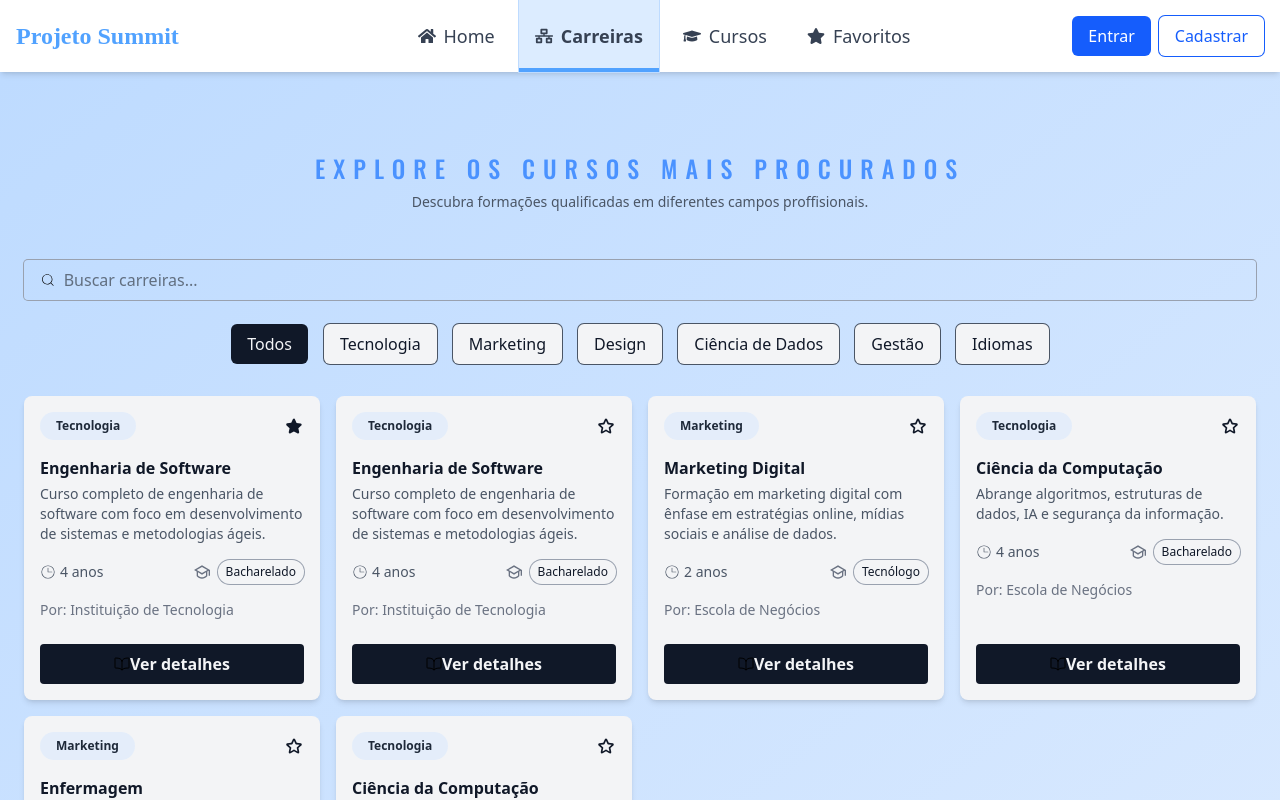
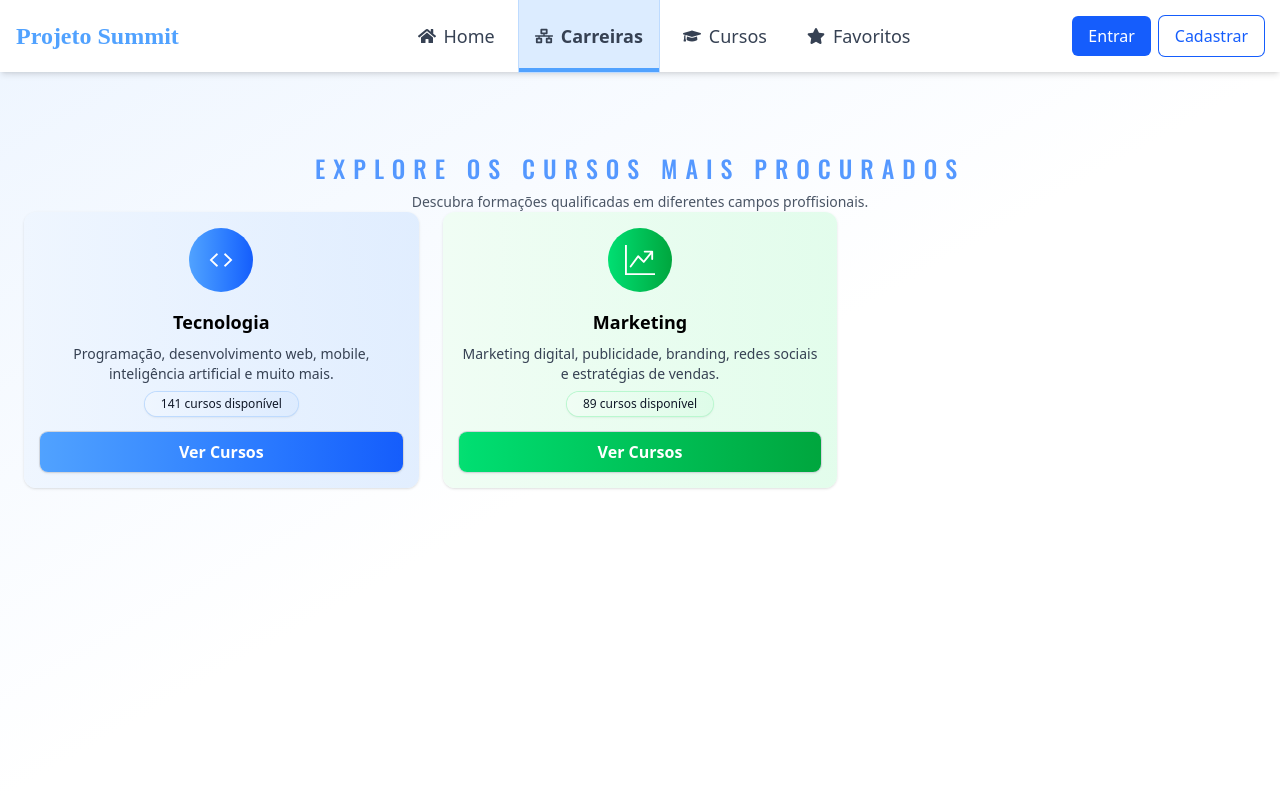
Before and after one commit to ThiagoMotejunas/Summit_Client, a React (Vite) app: page /Summit_Client/carriers in a window 1280 px wide. Shown: the top 800 px of the page. Built offline with nearby package versions, Linux system fonts and the light colour scheme; a web font is replaced by a local one.

Commit message:
feat: Carrier card

```diff
--- a/src/components/CarrierCard.tsx
+++ b/src/components/CarrierCard.tsx
@@ -1,55 +1,61 @@
-import React from 'react'
-import { CiClock2 } from 'react-icons/ci';
-import { RiGraduationCapLine } from 'react-icons/ri';
+import React from 'react';
 import { IoBookOutline } from 'react-icons/io5';
 import { Link } from 'react-router-dom';
-import { TiStarFullOutline, TiStarOutline } from 'react-icons/ti';
+import { IoIosCode } from 'react-icons/io';
+import { BsGraphUpArrow } from 'react-icons/bs';
 import type { CarrierCardDto } from '../dtos/CarrierCardDto';
 
+const IconClass = {
+    tecnologia: {
+        card_bg: "bg-gradient-to-r from-blue-50 to-blue-100/80",
+        icon: <IoIosCode />,
+        icon_bg: 'bg-gradient-to-r from-blue-400 to-blue-600',
+        ring: 'ring ring-blue-200'
+    },
+    marketing: {
+        card_bg: "bg-gradient-to-r from-green-50 to-green-100/80",
+        icon: <BsGraphUpArrow />,
+        icon_bg: 'bg-gradient-to-r from-green-400 to-green-600',
+        ring: 'ring ring-green-200'
+    },
+} as const;
+
+type CarrierKey = keyof typeof IconClass;
+
 interface CarrierCardProp {
-  carrier: CarrierCardDto;
+    carrier: CarrierCardDto;
 }
 
 const CarrierCard: React.FC<CarrierCardProp> = ({ carrier }) => {
-  return (
-    <div className='flex flex-col justify-between bg-gray-100 p-4 rounded-lg shadow-md w-full max-w-[24rem] h-full'>
-      <div>
-        <div className='flex items-center justify-between w-full'>
-          <p className='py-1.5 px-4 w-fit text-xs text-gray-800 bg-blue-100/60 font-semibold rounded-full'>{carrier.category.name}</p>
-          <span className='text-xl text-gray-900'>
-            {carrier.favorite ? <TiStarFullOutline /> : <TiStarOutline />}
-          </span>
+    const carrierKey = carrier.name.toLowerCase() as CarrierKey;
+
+    const carrierConfig = IconClass[carrierKey] || {
+        card_bg: "bg-gradient-to-r from-gray-50 to-gray-100/80",
+        icon: <IoBookOutline />,
+        icon_bg: 'bg-gradient-to-r from-gray-400 to-gray-600',
+    };
+
+    return (
+        <div className={`p-4 rounded-xl shadow-sm cursor-pointer ${carrierConfig.card_bg}`}>
+            <div className='flex justify-center'>
+                <div className={`flex justify-center items-center w-[4rem] aspect-square rounded-full ${carrierConfig.icon_bg} text-3xl text-white`}>
+                    {carrierConfig.icon}
+                </div>
+            </div>
+            <div className='flex flex-col items-center justify-center gap-2 mt-4'>
+                <h2 className='text-center font-semibold text-lg'>{carrier.name}</h2>
+                <p className='text-gray-700 text-sm text-center'>{carrier.description}</p>
+                <p className={`py-1 px-4 ${carrierConfig.card_bg} shadow-sm ${carrierConfig.ring} rounded-full text-center text-xs text-gray-900`}>
+                    {carrier.coursesAmount} cursos disponível
+                </p>
+            </div>
+            <div className={`w-full text-center py-2 rounded-lg ${carrierConfig.icon_bg} text-white font-semibold shadow-sm ring ring-gray-300 mt-4`}>
+                <Link to={`/courses/q?carrier=${carrier.id}`} className='w-full py-2'>
+                    Ver Cursos
+                </Link>
+            </div>
         </div>
-        <div className='mt-4 w-full'>
-          <p className='text-md text-gray-900 font-bold'>{carrier.name}</p>
-          <p className='text-sm text-gray-600 mt-1'>{carrier.description}</p>
-        </div>
-        <div className='flex items-center justify-between my-4 w-full'>
-          <span className='flex items-center gap-1 text-gray-600'>
-            <CiClock2 className='text-md' />
-            <p className='text-sm'>
-              {carrier.yearsDuration} anos
-            </p>
-          </span>
-          <div className='flex items-center gap-2'>
-            <RiGraduationCapLine className='text-gray-500' />
-            <span className='py-1 px-2 rounded-full ring ring-gray-400'>
-              <p className='text-xs font-medium text-gray-900'>{carrier.type}</p>
-            </span>
-          </div>
-        </div>
-        <div className='w-full'>
-          <p className='text-sm text-gray-500 font-medium'>Por: {carrier.instituition.name}</p>
-        </div>
-      </div>
-      <Link to={`/carriers/${carrier.id}`} className='flex items-center justify-center bg-gray-900 py-2 rounded-sm mt-6 w-full'>
-        <IoBookOutline />
-        <p className='font-semibold text-gray-100'>
-          Ver detalhes
-        </p>
-      </Link>
-    </div>
-  )
-}
+    );
+};
 
-export default CarrierCard
+export default CarrierCard;
--- a/src/dtos/CarrierCardDto.ts
+++ b/src/dtos/CarrierCardDto.ts
@@ -2,15 +2,5 @@ export interface CarrierCardDto {
     id: number,
     name: string,
     description: string,
-    yearsDuration: number,
-    type: string,
-    category: {
-        id: number,
-        name: string
-    }
-    instituition: {
-        id: number,
-        name: string
-    }
-    favorite: boolean,
+    coursesAmount: number
 }
--- a/src/pages/CarriersPage.tsx
+++ b/src/pages/CarriersPage.tsx
@@ -8,23 +8,12 @@ import CarrierCard from '../components/CarrierCard'
 const CarriersPage: React.FC = () => {
   const [selectedCategoryFilter, setSelectedCategoryFilter] = useState<string>(CarrierCategoryFilters[0]);
   return (
-    <div className='w-screen min-h-full px-6 py-20 bg-gradient-to-br from-blue-200 to-blue-100'>
+    <div className='w-screen min-h-full px-6 py-20 bg-gradient-to-br from-blue-50 via-white to-purple-50/7D'>
       <section>
         <h1 className='text-2xl text-center text-blue-500/80 font-medium tracking-[8px]' style={{ fontFamily: 'Oswald, sans-serif' }}>EXPLORE OS CURSOS MAIS PROCURADOS</h1>
         <p className='text-sm text-center text-gray-600 mt-2'>Descubra formações qualificadas em diferentes campos proffisionais.</p>
       </section>
-      <section className='mt-12'>
-        <SearchBox placeholder='Buscar carreiras...' />
-        <div className='mt-6'>
-          <div className='hidden sm:block'>
-            <FilterItemsList items={CarrierCategoryFilters} selectedValue={selectedCategoryFilter} setSelectedValue={setSelectedCategoryFilter} />
-          </div>
-          <div className='block sm:hidden'>
-            <SelectBox items={CarrierCategoryFilters} selectedValue={selectedCategoryFilter} setSelectedValue={setSelectedCategoryFilter} />
-          </div>
-        </div>
-      </section>
-      <section className='w-full grid grid-cols-[repeat(auto-fit,minmax(256px,1fr))] place-items-center gap-4 mt-8'>
+      <section className='grid grid-cols-1 md:grid-cols-2 lg:grid-cols-3 gap-6'>
         {
           Carriers.map((carrier, index) => (
             <CarrierCard key={index} carrier={carrier} />
@@ -42,99 +31,13 @@ const CarrierCategoryFilters = ['Todos', 'Tecnologia', 'Marketing', 'Design', 'C
 const Carriers: CarrierCardDto[] = [
   {
     id: 323,
-    name: 'Engenharia de Software',
-    description: 'Curso completo de engenharia de software com foco em desenvolvimento de sistemas e metodologias ágeis.',
-    yearsDuration: 4,
-    type: 'Bacharelado',
-    category: {
-      id: 1,
-      name: 'Tecnologia'
-    },
-    instituition: {
-      id: 1,
-      name: 'Instituição de Tecnologia'
-    },
-    favorite: true
-  },
-  {
-    id: 323,
-    name: 'Engenharia de Software',
-    description: 'Curso completo de engenharia de software com foco em desenvolvimento de sistemas e metodologias ágeis.',
-    yearsDuration: 4,
-    type: 'Bacharelado',
-    category: {
-      id: 1,
-      name: 'Tecnologia'
-    },
-    instituition: {
-      id: 1,
-      name: 'Instituição de Tecnologia'
-    },
-    favorite: false
-  },
-  {
+    name: 'Tecnologia',
+    description: 'Programação, desenvolvimento web, mobile, inteligência artificial e muito mais.',
+    coursesAmount: 141
+  },{
     id: 123,
-    name: 'Marketing Digital',
-    description: 'Formação em marketing digital com ênfase em estratégias online, mídias sociais e análise de dados.',
-    yearsDuration: 2,
-    type: 'Tecnólogo',
-    category: {
-      id: 2,
-      name: 'Marketing'
-    },
-    instituition: {
-      id: 2,
-      name: 'Escola de Negócios'
-    },
-    favorite: false
-  },
-  {
-    id: 324,
-    name: 'Ciência da Computação',
-    description: 'Abrange algoritmos, estruturas de dados, IA e segurança da informação.',
-    yearsDuration: 4,
-    type: 'Bacharelado',
-    category: {
-      id: 1,
-      name: 'Tecnologia'
-    },
-    instituition: {
-      id: 2,
-      name: 'Escola de Negócios'
-    },
-    favorite: false
-  },
-  {
-
-    id: 200,
-    name: 'Enfermagem',
-    description: 'Curso de formação em cuidados clínicos, ética e saúde pública.',
-    yearsDuration: 4,
-    type: 'Bacharelado',
-    category: {
-      id: 3,
-      name: 'Marketing'
-    },
-    instituition: {
-      id: 2,
-      name: 'Escola de Negócios'
-    },
-    favorite: false
-  },
-  {
-    id: 324,
-    name: 'Ciência da Computação',
-    description: 'Abrange algoritmos, estruturas de dados, IA e segurança da informação.',
-    yearsDuration: 4,
-    type: 'Bacharelado',
-    category: {
-      id: 1,
-      name: 'Tecnologia'
-    },
-    instituition: {
-      id: 2,
-      name: 'Escola de Negócios'
-    },
-    favorite: false
+    name: 'Marketing',
+    description: 'Marketing digital, publicidade, branding, redes sociais e estratégias de vendas.',
+    coursesAmount: 89
   }
 ];
```
